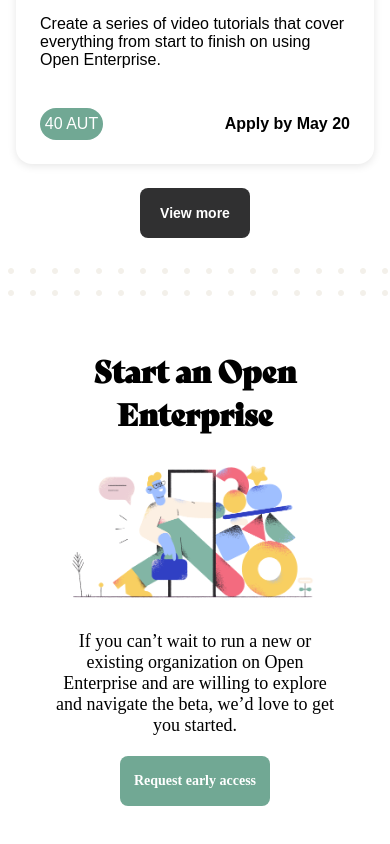
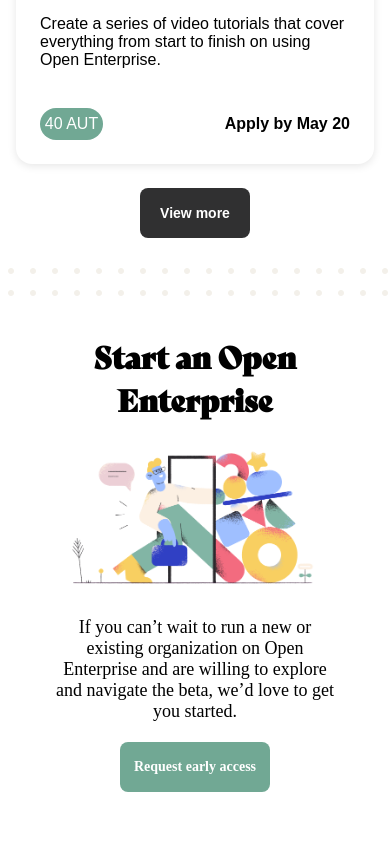
Before and after one commit to Cicada0909/Cicada0909.github.io-mobile_adaptive_layout, a plain HTML site: page index.html in a window 390 px wide. Shown: the part 2002-2846 px from the top of the page. Drawn offline with Linux system fonts and the light colour scheme.

Commit message:
corection

```diff
--- a/style.css
+++ b/style.css
@@ -322,8 +322,7 @@ main {
 
     .open-enterprise {
         flex-direction: column;
-        padding: 44px 55px 120px 55px;
-        gap: ;
+        padding: 30px 55px 120px 55px;
     }
 
     .open-enterprise__items {
```
